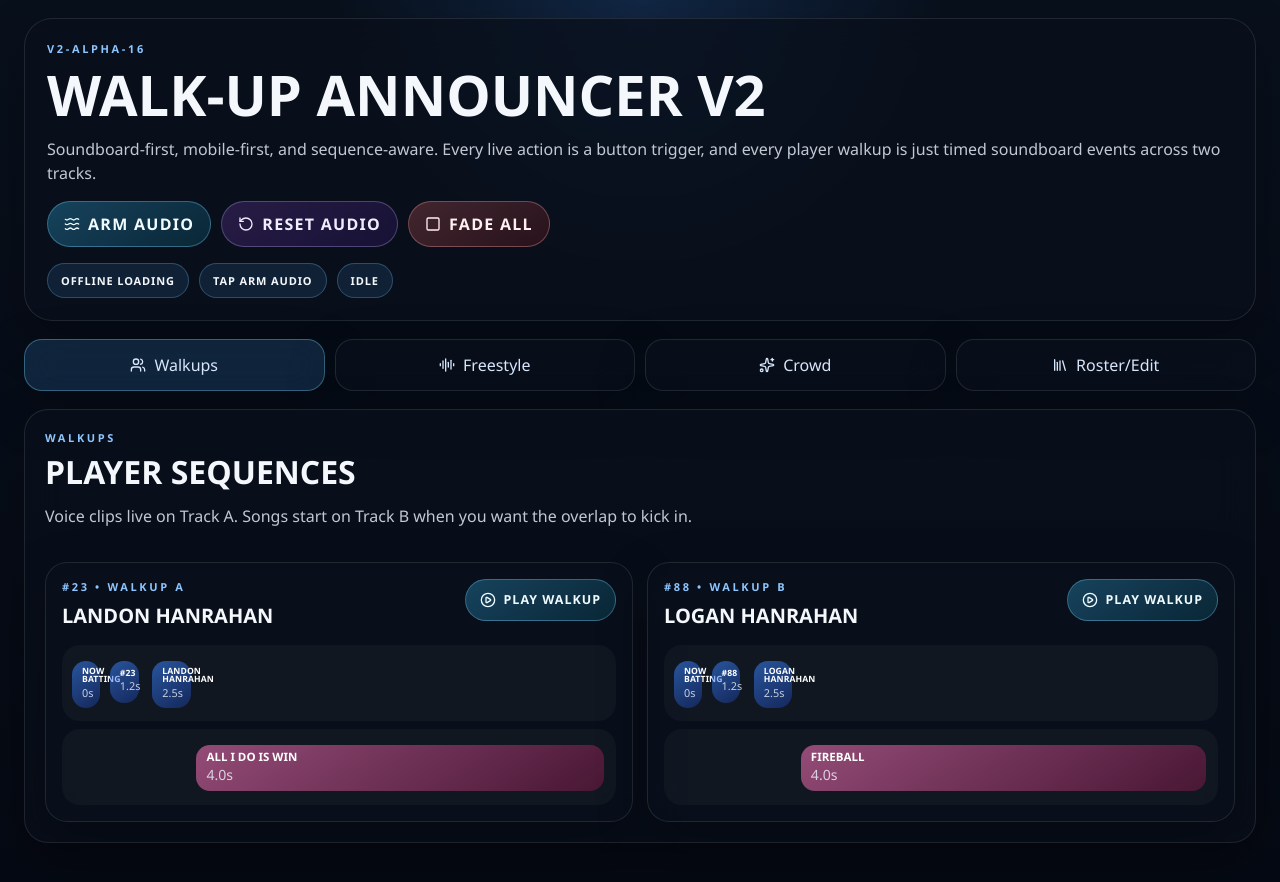
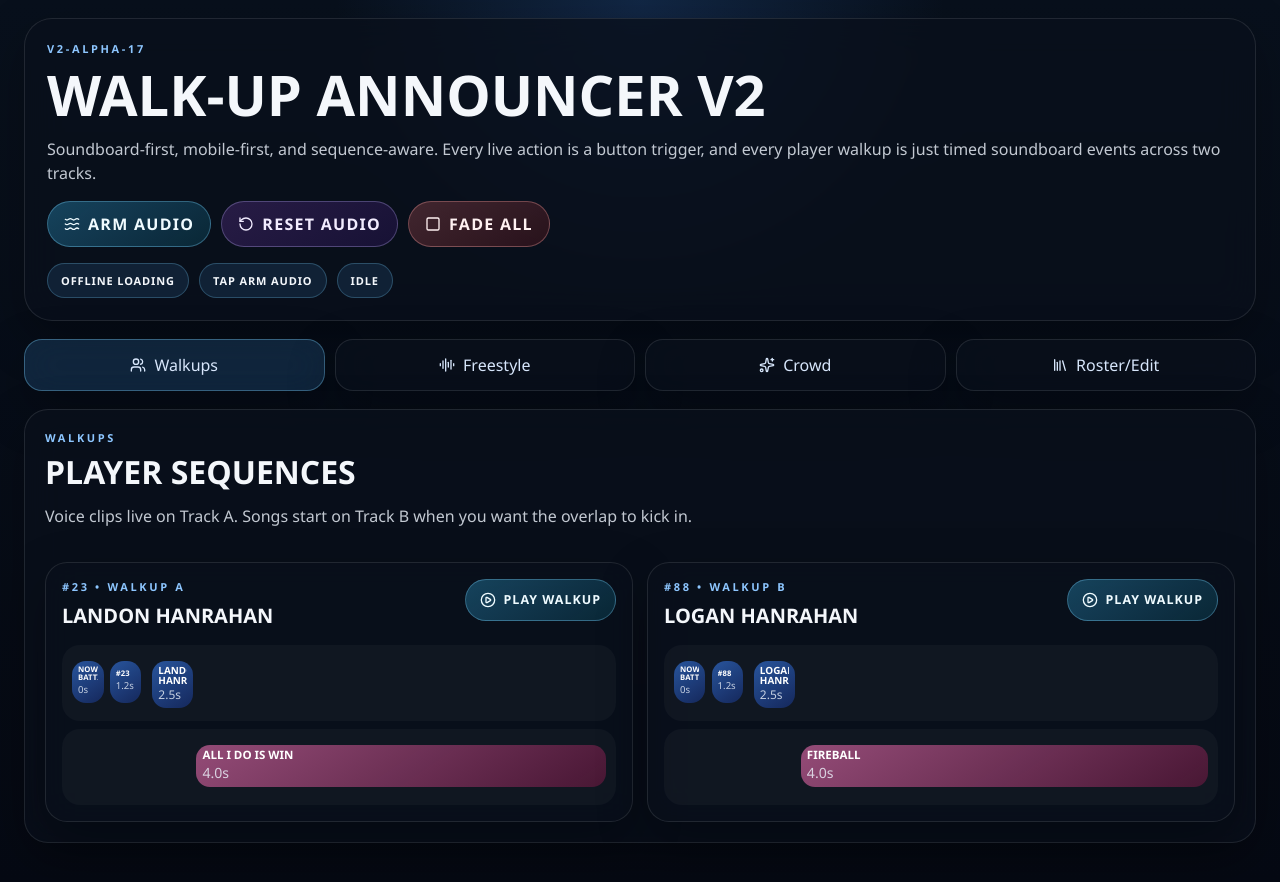
Before and after one commit to ClayBoneNJ/walk-up-announcer, a React (Vite) app in the folder v2/: page / in a window 1280 px wide. Built offline with nearby package versions, Linux system fonts and the light colour scheme.

Commit message:
Make v2 timeline widths match real clip timing

```diff
--- a/v2/src/App.jsx
+++ b/v2/src/App.jsx
@@ -12,10 +12,7 @@ import {
 import { usePlaybackEngine } from "./hooks/usePlaybackEngine";
 import { clipLibrary, players, screenTabs } from "./lib/sampleData";
 
-const APP_BUILD_LABEL = "v2-alpha-16";
-const TIMELINE_EVENT_GAP_PCT = 1.8;
-const TIMELINE_MIN_WIDTH_PCT = 4.8;
-const TIMELINE_EVENT_TRIM_PCT = 0.45;
+const APP_BUILD_LABEL = "v2-alpha-17";
 
 function formatMs(ms) {
   return `${(ms / 1000).toFixed(ms % 1000 === 0 ? 0 : 1)}s`;
@@ -28,37 +25,11 @@ function getTrackAccent(track) {
 function getDisplayEventsForTrack(sequence, track, totalDurationMs) {
   const trackEvents = sequence.filter((event) => event.track === track);
 
-  return trackEvents.map((event, index) => {
-    const nextEvent = trackEvents[index + 1] ?? null;
-    const startLeft = (event.startMs / totalDurationMs) * 100;
-    const naturalWidth = Math.max(
-      TIMELINE_MIN_WIDTH_PCT,
-      (event.clip.durationMs / totalDurationMs) * 100,
-    );
-
-    if (!nextEvent) {
-      return {
-        ...event,
-        displayLeft: startLeft,
-        displayWidth: Math.max(TIMELINE_MIN_WIDTH_PCT, naturalWidth - TIMELINE_EVENT_TRIM_PCT),
-      };
-    }
-
-    const nextLeft = (nextEvent.startMs / totalDurationMs) * 100;
-    const maxWidthBeforeNext = Math.max(
-      TIMELINE_MIN_WIDTH_PCT,
-      nextLeft - startLeft - TIMELINE_EVENT_GAP_PCT,
-    );
-
-    return {
-      ...event,
-      displayLeft: startLeft,
-      displayWidth: Math.max(
-        TIMELINE_MIN_WIDTH_PCT,
-        Math.min(naturalWidth - TIMELINE_EVENT_TRIM_PCT, maxWidthBeforeNext),
-      ),
-    };
-  });
+  return trackEvents.map((event) => ({
+    ...event,
+    displayLeft: (event.startMs / totalDurationMs) * 100,
+    displayWidth: (event.clip.durationMs / totalDurationMs) * 100,
+  }));
 }
 
 function getSequenceDurationMs(sequence) {
--- a/v2/src/index.css
+++ b/v2/src/index.css
@@ -285,15 +285,17 @@ button {
   min-height: 42px;
   border: 0;
   border-radius: 14px;
-  padding: 6px 10px;
+  padding: 4px 6px;
   text-align: left;
   color: white;
+  overflow: hidden;
 }
 
 .timeline-event span {
   font-size: 0.72rem;
   font-weight: 800;
   text-transform: uppercase;
+  overflow: hidden;
 }
 
 .timeline-event-md span {
@@ -315,13 +317,13 @@ button {
 }
 
 .timeline-event-xs span {
-  font-size: 0.54rem;
+  font-size: 0.48rem;
   line-height: 1.02;
   letter-spacing: 0.01em;
 }
 
 .timeline-event-xs small {
-  font-size: 0.68rem;
+  font-size: 0.6rem;
 }
 
 .track-a {
```
